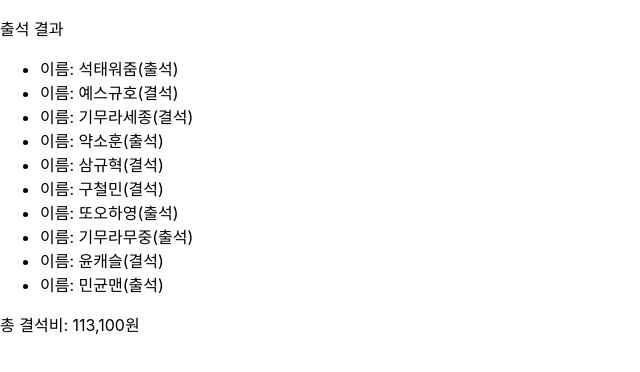
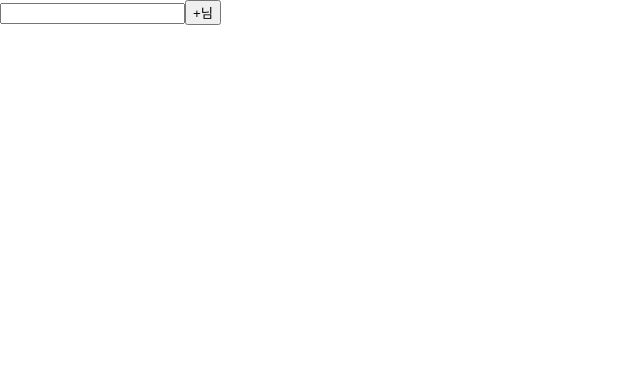
Before and after one commit to scminy0527-rgb/back_react_study, a React (Create React App) app: page / in a window 1280 px wide. Shown: the top 372 px of the page, without its empty margins (0-640 px from the left). Built offline with nearby package versions, Linux system fonts and the light colour scheme.

Commit message:
feat: ref Name

```diff
--- a/src/App.js
+++ b/src/App.js
@@ -1,10 +1,11 @@
+import { useRef } from "react";
 import "./App.css";
-import ContainerAttendance from "./map/normal/practice/ContainerAttendance";
+import Name from "./ref/basic/Name";
 
 function App() {
   return (
     <>
-      <ContainerAttendance />
+      <Name />
     </>
   );
 }
--- /dev/null
+++ b/src/ref/basic/Name.jsx
@@ -0,0 +1,39 @@
+import React, { useRef, useState } from "react";
+
+const Name = () => {
+  // DOM 을 접근할 수 있게 제공해주는 함수
+  // 직접 접근하고 싶음
+
+  // 님 은 한번만 붙어야 함
+  const inputRef = useRef();
+
+  // +님 버튼 클릭 여부 (제출 여부)
+  const [isClicked, setClick] = useState(false);
+
+  const handleOnClick = () => {
+    console.log("레퍼런스", inputRef.current);
+    console.log();
+
+    // 버튼을 클릭 한 적이 없는 상태 (님을 안붙인 상태)
+    // 에서 만 님 이 붙게 하기
+    if (!isClicked) {
+      inputRef.current.value += "님";
+      setClick(!isClicked);
+    }
+  };
+
+  // 텍스트 필드 감지
+  // 만약 수정을 하는 상황이라면 수정 후 다시 "님"을 붙일 수 있어야함
+  const handleOnChange = () => {
+    if (isClicked) setClick(!isClicked);
+  };
+
+  return (
+    <div>
+      <input ref={inputRef} onChange={handleOnChange} type="text" />
+      <button onClick={handleOnClick}>+님</button>
+    </div>
+  );
+};
+
+export default Name;
```
